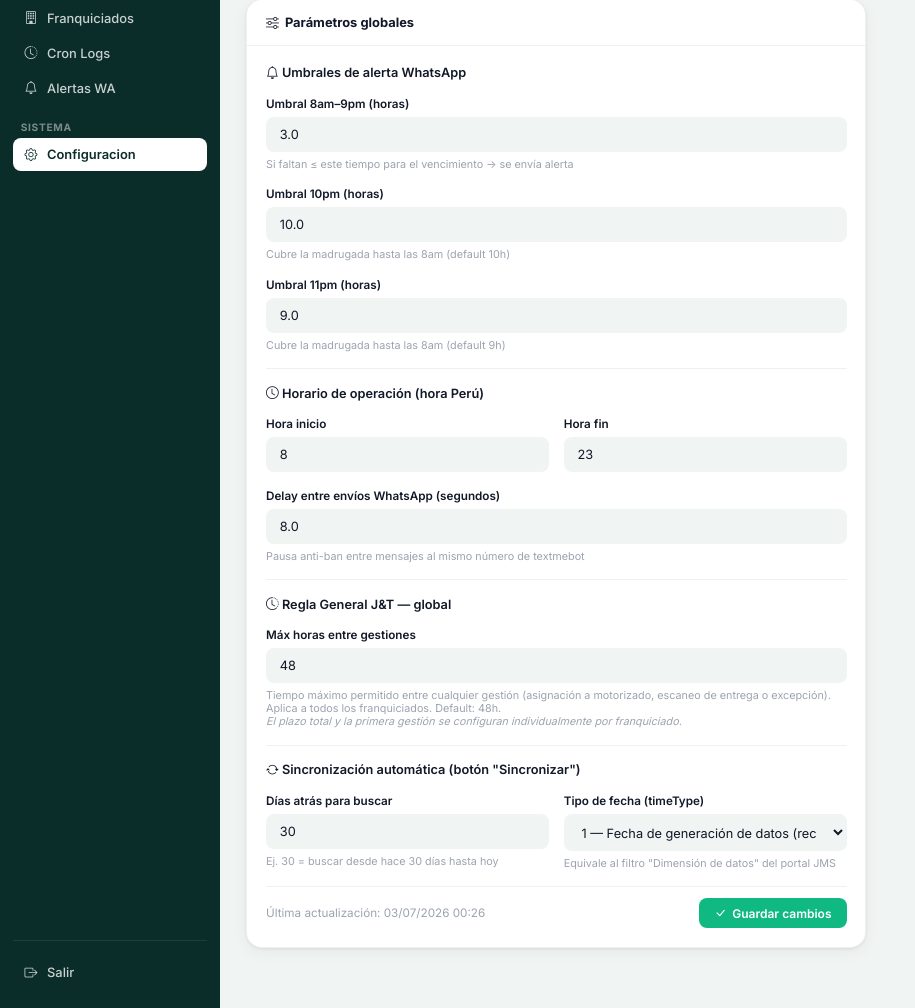
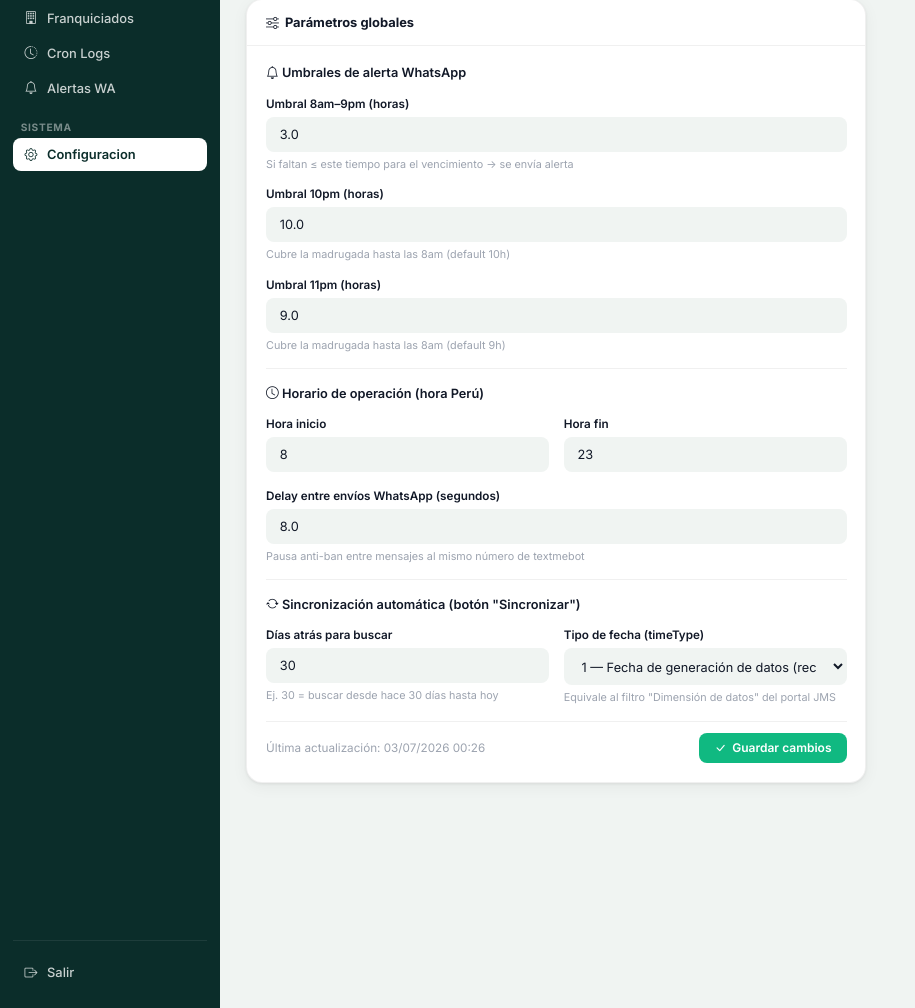
Before and after one commit to diegomedflo/jmsjyt, a Flask app: page /admin/configuracion in a window 1280 px wide. Shown: the part 131-1139 px from the top of the page, without its empty margins (0-915 px from the left). Run offline with Flask 3, Linux system fonts and the light colour scheme; the visitor is signed in with stand-in values (Sample User, id 1); data comes from the database, SQL or seed files in the repository; some libraries are stand-ins or nearby versions.

Commit message:
feat(franquiciados): move horas_entre_gestiones to per-franquiciado config

```diff
--- a/app/blueprints/admin/forms.py
+++ b/app/blueprints/admin/forms.py
@@ -29,6 +29,7 @@ class FranquiciadoForm(FlaskForm):
     # Reglas de entrega personalizadas
     horas_total_entrega   = IntegerField("Plazo total de entrega (horas)",  validators=[DataRequired(), NumberRange(min=24, max=720)])
     horas_primera_gestion = IntegerField("Primera gestión máx (horas)",     validators=[DataRequired(), NumberRange(min=4, max=240)])
+    horas_entre_gestiones = IntegerField("Máx horas entre gestiones",       validators=[DataRequired(), NumberRange(min=4, max=240)])
 
     def validate_jt_pass(self, field):
         """Contraseña solo requerida al crear; al editar se puede dejar vacía."""
@@ -65,4 +66,3 @@ class ConfiguracionForm(FlaskForm):
     delay_whatsapp        = FloatField("Delay entre envíos WA (seg)",       validators=[DataRequired(), NumberRange(min=0, max=60)])
     sync_dias_atras       = IntegerField("Días atrás para sincronizar",     validators=[DataRequired(), NumberRange(min=1, max=365)])
     sync_time_type        = IntegerField("Tipo de fecha (timeType)",        validators=[DataRequired(), NumberRange(min=0, max=1)])
-    horas_entre_gestiones = IntegerField("Máx horas entre gestiones (global)", validators=[DataRequired(), NumberRange(min=4, max=240)])
--- a/app/models/configuracion.py
+++ b/app/models/configuracion.py
@@ -27,8 +27,6 @@ class Configuracion(db.Model):
     # ── Configuración de sincronización automática (OutletMonitor) ──────────────────────
     sync_dias_atras       = db.Column(db.SmallInteger, nullable=False, default=30)
     sync_time_type        = db.Column(db.SmallInteger, nullable=False, default=1)
-    # ── Regla General J&T (global) ───────────────────────────────────────────────
-    horas_entre_gestiones = db.Column(db.Integer, nullable=False, default=48)  # max entre gestiones
     updated_at     = db.Column(
         db.DateTime, nullable=False,
         default=datetime.utcnow, onupdate=datetime.utcnow,
--- a/app/models/franquiciado.py
+++ b/app/models/franquiciado.py
@@ -32,6 +32,7 @@ class Franquiciado(db.Model):
     # ── Reglas de entrega personalizadas ──────────────────────────────────
     horas_total_entrega   = db.Column(db.Integer, nullable=False, default=120)  # 5 días = 120h
     horas_primera_gestion = db.Column(db.Integer, nullable=False, default=48)   # 48h para primera gestión
+    horas_entre_gestiones = db.Column(db.Integer, nullable=False, default=48)   # max entre gestiones
     # ── Comandos WhatsApp ─────────────────────────────────────────────────
     last_wa_import_at  = db.Column(db.DateTime, nullable=True)   # rate-limit /importar (1/día)
     last_wa_estado_at  = db.Column(db.DateTime, nullable=True)   # última consulta /estado (UTC)
--- a/app/templates/admin/configuracion/form.html
+++ b/app/templates/admin/configuracion/form.html
@@ -82,24 +82,6 @@
 
           <hr style="border:none; border-top:1px solid var(--card-border);" />
 
-          <!-- Regla General J&T entre gestiones -->
-          <p style="font-weight:600; font-size:0.85rem; color:var(--text-primary); margin:0;">
-            <i class="bi bi-clock-history"></i> Regla General J&T — global
-          </p>
-          <div class="form-group">
-            <label class="form-label">Máx horas entre gestiones</label>
-            <input type="number" name="horas_entre_gestiones" class="form-control"
-                   value="{{ form.horas_entre_gestiones.data }}" required min="4" max="240" />
-            <span class="form-hint">
-              Tiempo máximo permitido entre cualquier gestión (asignación a motorizado, escaneo de
-              entrega o excepción). Aplica a todos los franquiciados. Default: 48h.<br>
-              <em>El plazo total y la primera gestión se configuran individualmente por franquiciado.</em>
-            </span>
-            {% if form.horas_entre_gestiones.errors %}<span class="form-error">{{ form.horas_entre_gestiones.errors[0] }}</span>{% endif %}
-          </div>
-
-          <hr style="border:none; border-top:1px solid var(--card-border);" />
-
           <!-- Sincronización automática -->
           <p style="font-weight:600; font-size:0.85rem; color:var(--text-primary); margin:0;">
             <i class="bi bi-arrow-repeat"></i> Sincronización automática (botón "Sincronizar")
--- a/sql/schema.sql
+++ b/sql/schema.sql
@@ -246,6 +246,10 @@ ALTER TABLE franquiciados
     ADD COLUMN IF NOT EXISTS horas_total_entrega   INTEGER NOT NULL DEFAULT 120,
     ADD COLUMN IF NOT EXISTS horas_primera_gestion INTEGER NOT NULL DEFAULT 48;
 
+-- v2.x: horas_entre_gestiones ahora es por franquiciado (antes era global en configuracion)
+ALTER TABLE franquiciados
+    ADD COLUMN IF NOT EXISTS horas_entre_gestiones INTEGER NOT NULL DEFAULT 48;
+
 -- v2.3: timestamps para rate-limit y auditoría de comandos WhatsApp
 ALTER TABLE franquiciados
     ADD COLUMN IF NOT EXISTS last_wa_import_at TIMESTAMPTZ,
```
Also changed, not shown: app/services/alertas_service.py (+10 -3 lines), app/templates/admin/franquiciados/form.html (+7 -0 lines).
